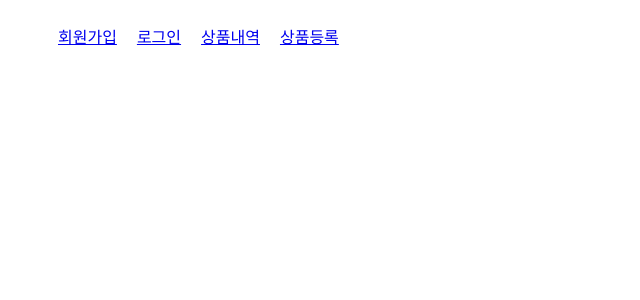
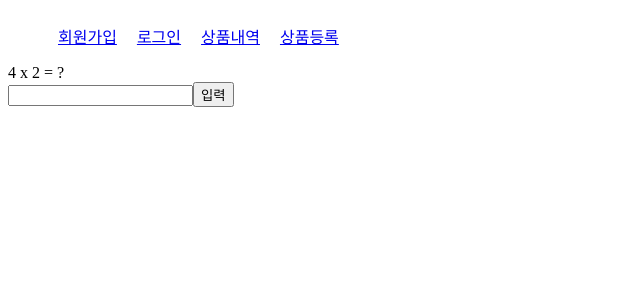
Before and after one commit to jaey5oung/reactx, a React (Create React App) app in the folder client/: page /zerocho in a window 1280 px wide. Shown: the top 300 px of the page, without its empty margins (0-640 px from the left). Built offline with nearby package versions, Linux system fonts and the light colour scheme.

Commit message:
리액트곱하기

```diff
--- a/client/src/App.js
+++ b/client/src/App.js
@@ -2,7 +2,7 @@ import React from "react"
 import { BrowserRouter as Router, Switch, Route } from "react-router-dom"
 import Header from "./components/views/Header/Header"
 import Test from "./components/views/Test/Test"
-// import Update from "./components/views/Update/Update"
+import ZeroCho from "./components/views/Zerocho/Zerocho"
 import TestLogin from "./components/views/TestLogin/TestLogin"
 import DashBoard from "./components/views/DashBoard/DashBoard"
 import GoodsHistory from "./components/views/GoodsHistory/GoodsHistory"
@@ -18,6 +18,7 @@ function App() {
           <Route exact path="/testLogin" component={TestLogin} />
           <Route exact path="/dashboard" component={DashBoard} />
           <Route exact path="/goodshistory" component={GoodsHistory} />
+          <Route exact path="/zerocho" component={ZeroCho} />
           {/* <Route exact path="/update" component={Update} /> */}
         </Switch>
       </div>
--- /dev/null
+++ b/client/src/components/views/Zerocho/Zerocho.js
@@ -0,0 +1,39 @@
+import React, { useState } from "react"
+
+function Zerocho() {
+  const [first, setFirst] = useState(Math.ceil(Math.random() * 9))
+  const [second, setSecond] = useState(Math.ceil(Math.random() * 9))
+  const [value, setValue] = useState("")
+  const [result, setResult] = useState("")
+
+  const onChangeHandler = (e) => {
+    setValue(e.target.value)
+  }
+  const onSubmitHandler = (e) => {
+    e.preventDefault()
+    if (parseInt(value) === first * second) {
+      setResult("정답" + value)
+      setFirst(Math.ceil(Math.random() * 9))
+      setSecond(Math.ceil(Math.random() * 9))
+      setValue("")
+    } else {
+      setResult("응 아니야")
+      setValue("")
+    }
+  }
+
+  return (
+    <div>
+      <div>
+        {first} x {second} = ?
+      </div>
+      <form onSubmit={onSubmitHandler}>
+        <input value={value} onChange={onChangeHandler} />
+        <button>입력</button>
+      </form>
+      {result}
+    </div>
+  )
+}
+
+export default Zerocho
```
